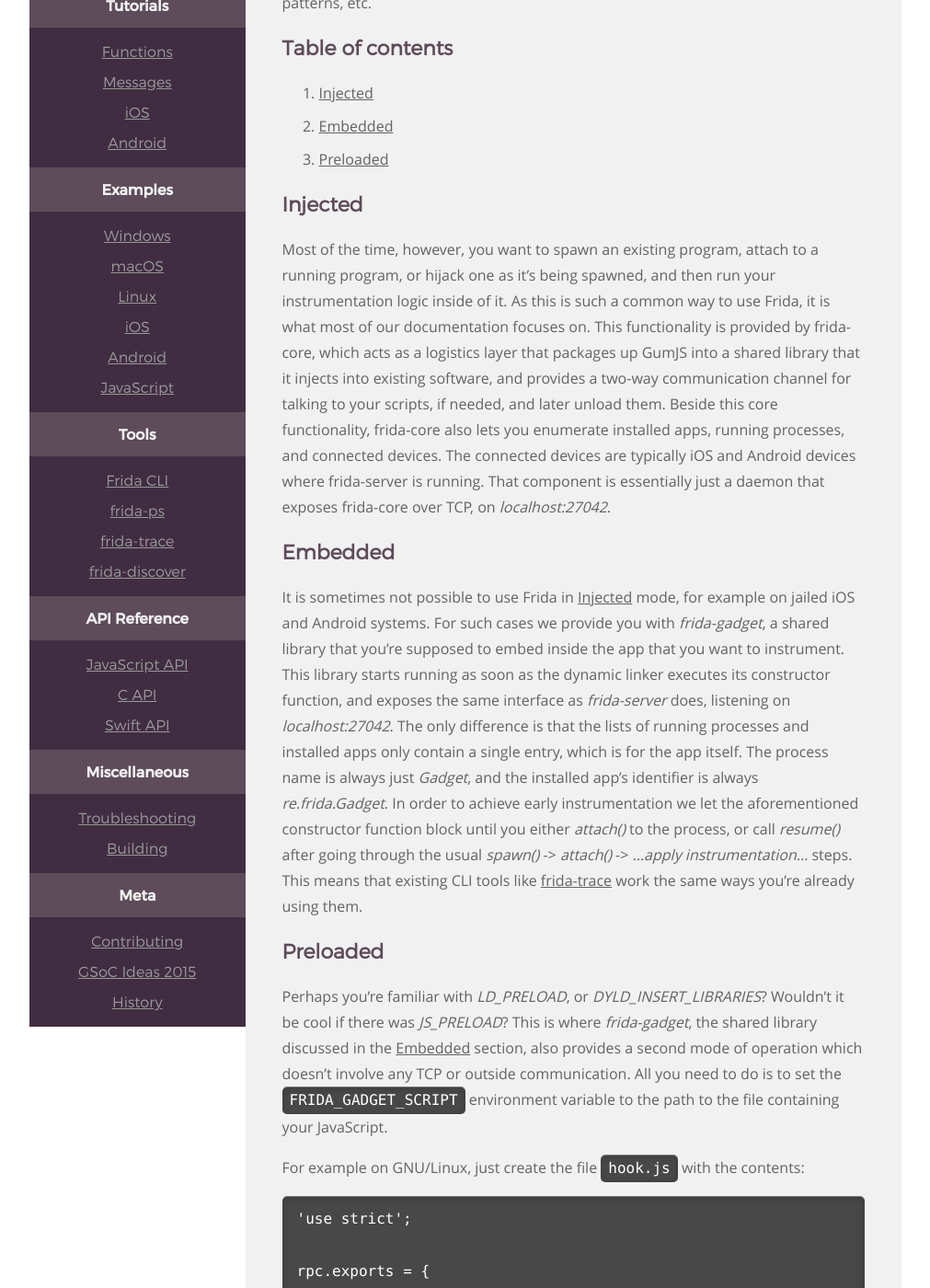
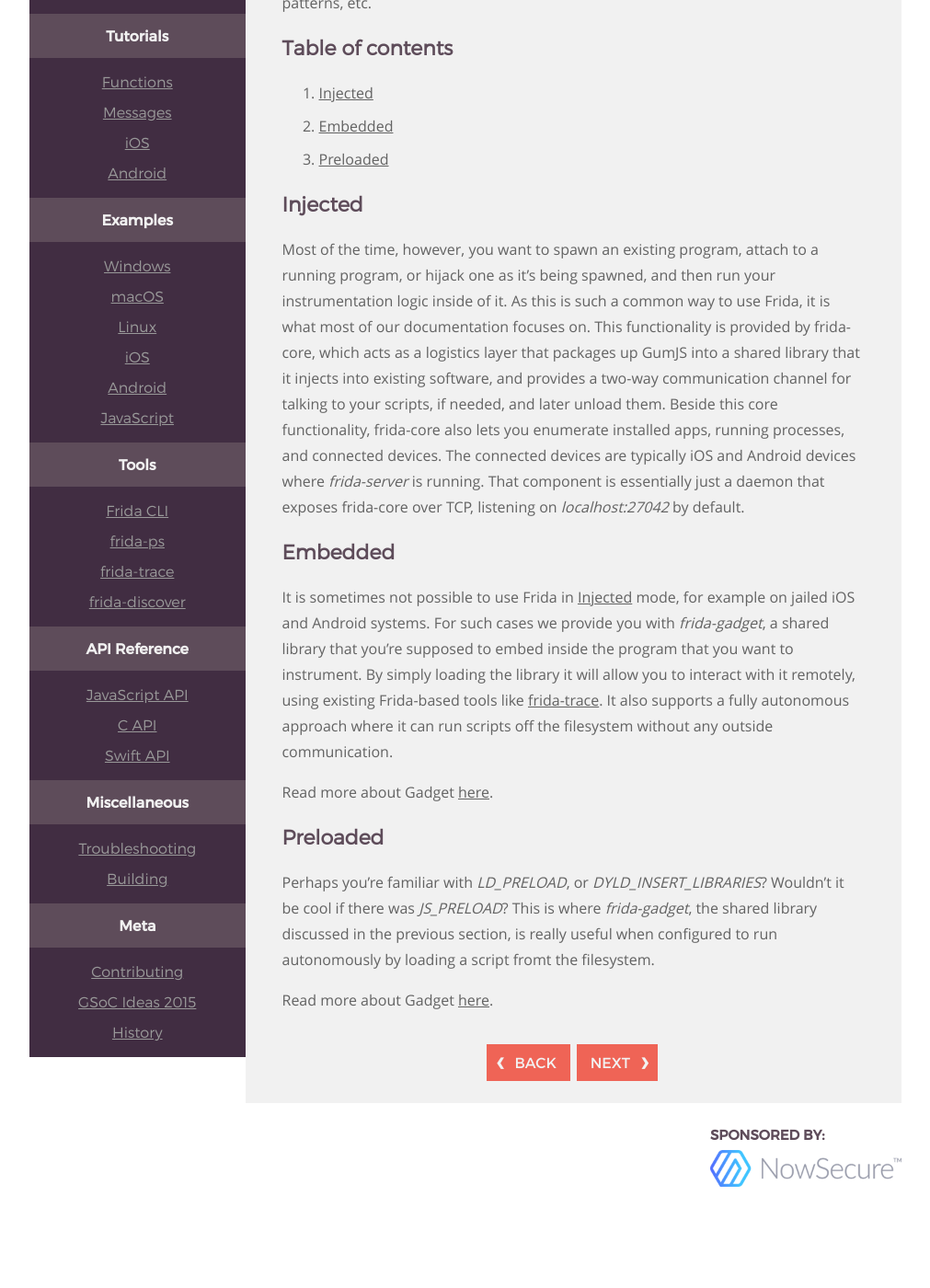
Before and after one commit to frida/frida-website, a Jekyll site: the page built from _docs/modes.md, in a window 1280 px wide and 1400 px high, scrolled down 470 px. Shown: the whole window at 92% size, without its empty margins (129-1140 px from the left). Built offline with Jekyll 4.4.1, drawn with Linux system fonts in a browser that asks for light colours; after the commit the page ends 1770 px from its top, so only the background shows below that; some of the changed text lies outside the part shown.

Commit message:
Update Gadget docs

```diff
--- a/_data/docs.yml
+++ b/_data/docs.yml
@@ -5,6 +5,7 @@
   - installation
   - usage
   - modes
+  - gadget
   - hacking
   - presentations
 
--- a/_docs/modes.md
+++ b/_docs/modes.md
@@ -29,82 +29,30 @@ shared library that it injects into existing software, and provides a two-way
 communication channel for talking to your scripts, if needed, and later unload
 them. Beside this core functionality, frida-core also lets you enumerate
 installed apps, running processes, and connected devices. The connected devices
-are typically iOS and Android devices where frida-server is running. That
-component is essentially just a daemon that exposes frida-core over TCP, on
-*localhost:27042*.
+are typically iOS and Android devices where *frida-server* is running. That
+component is essentially just a daemon that exposes frida-core over TCP,
+listening on *localhost:27042* by default.
 
 ## Embedded
 
 It is sometimes not possible to use Frida in [Injected](#injected) mode, for
 example on jailed iOS and Android systems. For such cases we provide you with
-*frida-gadget*, a shared library that you're supposed to embed inside the app
-that you want to instrument. This library starts running as soon as the dynamic
-linker executes its constructor function, and exposes the same interface as
-*frida-server* does, listening on *localhost:27042*. The only difference is
-that the lists of running processes and installed apps only contain a single
-entry, which is for the app itself. The process name is always just *Gadget*,
-and the installed app's identifier is always *re.frida.Gadget*. In order to
-achieve early instrumentation we let the aforementioned constructor function
-block until you either *attach()* to the process, or call *resume()* after
-going through the usual *spawn()* -> *attach()* -> *…apply instrumentation…*
-steps. This means that existing CLI tools like [frida-trace](/docs/frida-trace/)
-work the same ways you're already using them.
+*frida-gadget*, a shared library that you're supposed to embed inside the
+program that you want to instrument. By simply loading the library it will allow
+you to interact with it remotely, using existing Frida-based tools like
+[frida-trace][]. It also supports a fully autonomous approach where it can run
+scripts off the filesystem without any outside communication.
+
+Read more about Gadget [here](/docs/gadget/).
 
 ## Preloaded
 
 Perhaps you're familiar with *LD_PRELOAD*, or *DYLD_INSERT_LIBRARIES*? Wouldn't
 it be cool if there was *JS_PRELOAD*? This is where *frida-gadget*, the shared
-library discussed in the [Embedded](#embedded) section, also provides a second
-mode of operation which doesn't involve any TCP or outside communication. All
-you need to do is to set the `FRIDA_GADGET_SCRIPT` environment variable to the
-path to the file containing your JavaScript.
+library discussed in the previous section, is really useful when configured to
+run autonomously by loading a script fromt the filesystem.
 
-For example on GNU/Linux, just create the file `hook.js` with the contents:
+Read more about Gadget [here](/docs/gadget/).
 
-{% highlight js %}
-'use strict';
 
-rpc.exports = {
-  init: function () {
-    Interceptor.attach(Module.findExportByName(null, 'open'), {
-      onEnter: function (args) {
-        var path = Memory.readUtf8String(args[0]);
-        console.log('open("' + path + '")');
-      }
-    });
-  }
-};
-{% endhighlight %}
-
-The latest *frida-gadget* for your OS can be found on [GitHub](https://github.com/frida/frida/releases/latest).
-
-Now just set two environment variables and launch your target process:
-
-{% highlight bash %}
-LD_PRELOAD=/path/to/frida-gadget.so \
-FRIDA_GADGET_SCRIPT=/path/to/hook.js \
-cat /etc/hosts
-{% endhighlight %}
-
-Use *DYLD_INSERT_LIBRARIES* on macOS and iOS. Note that */bin/cat* won't work
-on El Capitan and above, as it ignores such attempts for system binaries.
-
-You may also add `FRIDA_GADGET_ENV=development` while developing your
-instrumentation logic, which will make *frida-gadget* watch your file for
-changes and automatically reload the script whenever it changes on disk. This
-will even work if your script hooks functions, like in this example above, as
-all hooks are reverted automatically when the old version of the script is
-unloaded.
-
-The reason we expose an `init()` method using [Frida's RPC feature](/docs/javascript-api/#rpc)
-is because *frida-gadget* will call it and wait for it to return until it lets
-the program continue executing its entrypoint. This means you can return a
-*Promise* if you need to do something asynchronous, e.g. *Memory.scan()* to
-locate a function you want to instrument, and guarantees that you won't miss any
-early calls. You may also expose a `dispose()` method if you need to perform
-some explicit cleanup when the process exits or your script get unloaded before
-the new version is loaded from disk (which happens with
-*FRIDA_GADGET_ENV=development*).
-
-For debugging you can use *console.log()*, *console.warn()*, and
-*console.error()*, which will print to *stdout*/*stderr*.
+[frida-trace]: /docs/frida-trace/
```
Also changed, not shown: _docs/gadget.md (added, +279 -0 lines).
